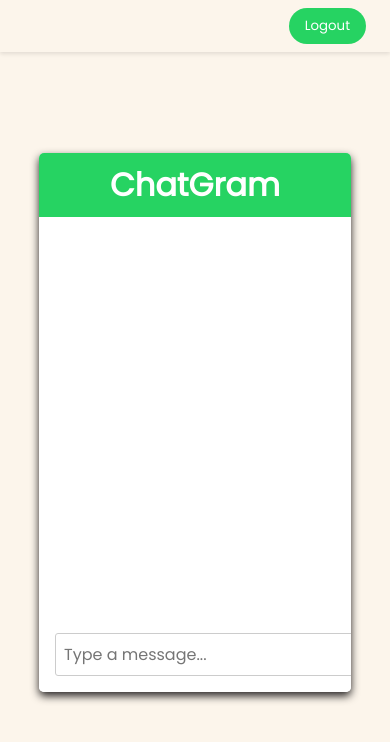
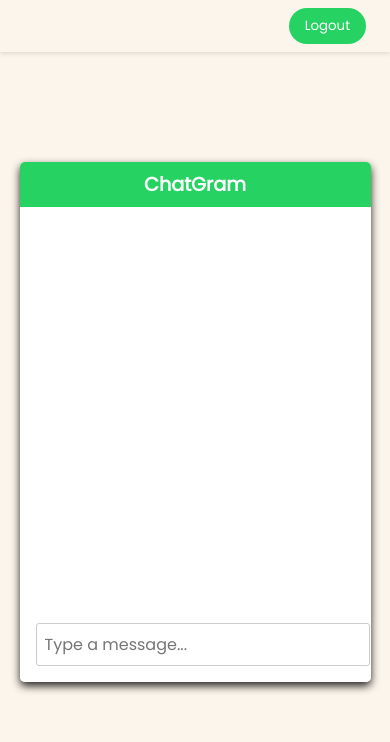
Before and after one commit to Vishal101022/group_chat_app, a website: page public/home/home.html in a window 390 px wide. Drawn offline with nearby package versions, Linux system fonts and the light colour scheme; some packages are replaced by stand-ins of ours; no server answers; a script that the page names is missing.

Commit message:
:lipstick: Add media query for chat-window

```diff
--- a/public/home/home.css
+++ b/public/home/home.css
@@ -106,12 +106,10 @@ button {
 }
 /* media query for mobile devices */
 @media only screen and (max-width: 600px) {
-  .container {
-    width: 20rem;
-    height: 30rem;
-    border-radius: 1.5rem;
+  .chat-app {
+    width: 90%;
   }
-  .container h1 {
-    font-size: 2rem;
+  h1{
+    font-size: 1.2rem;
   }
 }
```
